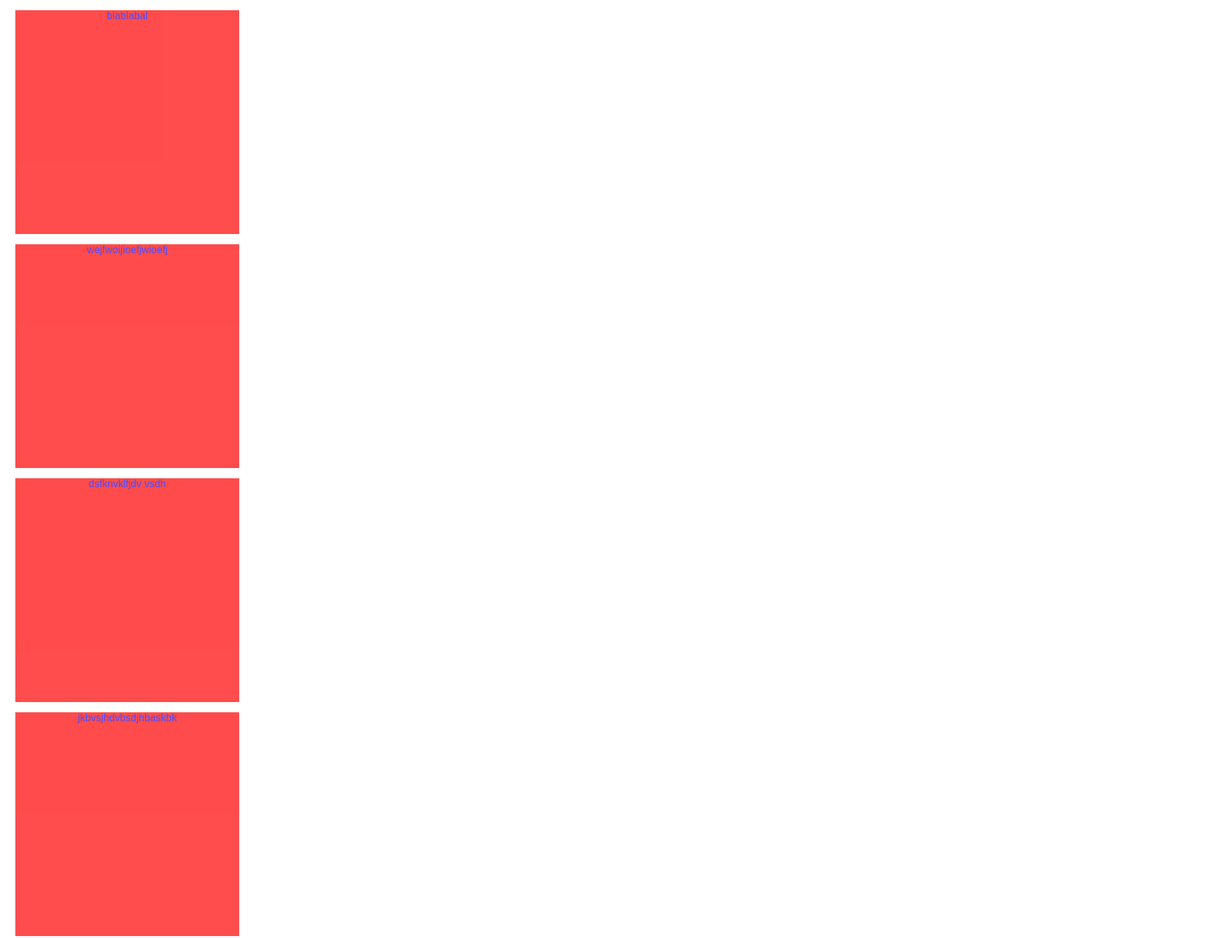
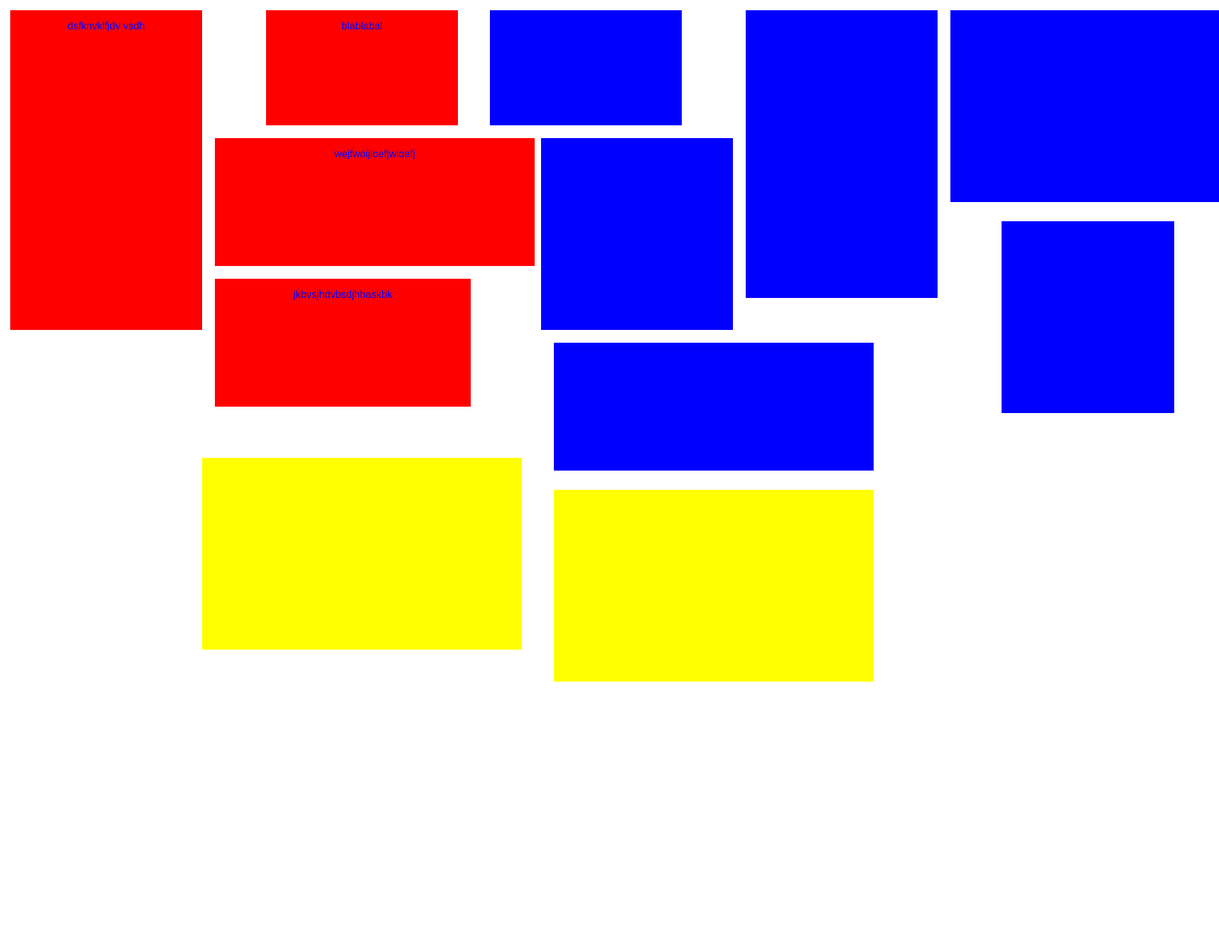
Before and after one commit to ferirsanto/Space, a plain HTML site: page Starter kit/index.html in a window 1280 px wide. Shown: the whole page at 64% size, 1906 px wide, since content can reach past the window. After the commit the page ends 1066 px from the top, so only its background shows below. Drawn offline with Linux system fonts and the light colour scheme.

Commit message:
Divs scattered around the page

```diff
--- a/Starter kit/index.html
+++ b/Starter kit/index.html
@@ -10,18 +10,18 @@
 
 <body>
     <main>
-      <div id = "text1" class = text>blablabal</div>
-      <div id = "text2" class = text>wejfwoijioefjwioefj</div>
-      <div id = "text3" class = text>dsfknvklfjdv vsdh</div>
-      <div id = "text4" class = text>jkbvsjhdvbsdjhbaskbk</div>
-      <div id = "image1" class = image></div>
-      <div id = "image2" class = image></div>
-      <div id = "image3" class = image></div>
-      <div id = "image4" class = image></div>
-      <div id = "image5" class = image></div>
-      <div id = "image6" class = image></div>
-      <div id = "video1" class = video></div>
-      <div id = "video2" class = video></div>
+      <div id = "text1" class = "text"><p>blablabal</p></div>
+      <div id = "text2" class = "text"><p>wejfwoijioefjwioefj</p></div>
+      <div id = "text3" class = "text"><p>dsfknvklfjdv vsdh</p></div>
+      <div id = "text4" class = "text"><p>jkbvsjhdvbsdjhbaskbk</p></div>
+      <div id = "image1" class = "image">1</div>
+      <div id = "image2" class = "image">2</div>
+      <div id = "image3" class = "image">3</div>
+      <div id = "image4" class = "image">4</div>
+      <div id = "image5" class = "image">5</div>
+      <div id = "image6" class = "image">6</div>
+      <div id = "video1" class = "video">1</div>
+      <div id = "video2" class = "video">2</div>
     </main>
     <script src="script.js"></script>
 </body>
--- a/Starter kit/style.css
+++ b/Starter kit/style.css
@@ -1,20 +1,120 @@
 /*This is a CSS comment here // doesn't work for comments*/
-body{
-  background-color: white ;
+
+body {
+  background-color: white;
   color: black;
   font-size: 1em;
   font-family: sans-serif;
   text-align: left;
 }
 
-.text{
-  position: static;
-  width: 350px;
-  height: 350px;
+.text {
+  position: absolute;
   background-color: red;
   color: blue;
   margin: 1rem;
   text-align: center;
   vertical-align: middle;
-  opacity: 0.7;
 }
+
+#text1 {
+  width: 300px;
+  height: 180px;
+  top: 0px;
+  left: 400px;
+}
+
+#text2 {
+  width: 500px;
+  height: 200px;
+  top: 200px;
+  left: 320px;
+}
+
+#text3 {
+  width: 300px;
+  height: 500px;
+  top: 0px;
+  left: 0px;
+}
+
+#text4 {
+  width: 400px;
+  height: 200px;
+  top: 420px;
+  left: 320px;
+}
+
+.image {
+  position: absolute;
+  background-color: blue;
+  color: blue;
+  margin: 1rem;
+  text-align: center;
+  vertical-align: middle;
+}
+
+#image1 {
+  width: 300px;
+  height: 180px;
+  top: 0px;
+  left: 750px;
+}
+
+#image2 {
+  width: 300px;
+  height: 300px;
+  top: 200px;
+  left: 830px;
+}
+
+#image3 {
+  width: 300px;
+  height: 450px;
+  top: 0px;
+  left: 1150px;
+}
+
+#image4 {
+  width: 420px;
+  height: 300px;
+  top: 0px;
+  left: 1470px;
+}
+
+#image5 {
+  width: 270px;
+  height: 300px;
+  top: 330px;
+  left: 1550px;
+}
+
+#image6 {
+  width: 500px;
+  height: 200px;
+  top: 520px;
+  left: 850px;
+}
+
+.video {
+  position: absolute;
+  background-color: yellow;
+  color: yellow;
+  margin: 1rem;
+  text-align: center;
+  vertical-align: middle;
+}
+
+#video1 {
+  width: 500px;
+  height: 300px;
+  top: 700px;
+  left: 300px;
+}
+
+#video2 {
+  width: 500px;
+  height: 300px;
+  top: 750px;
+  left: 850px;
+}
```
